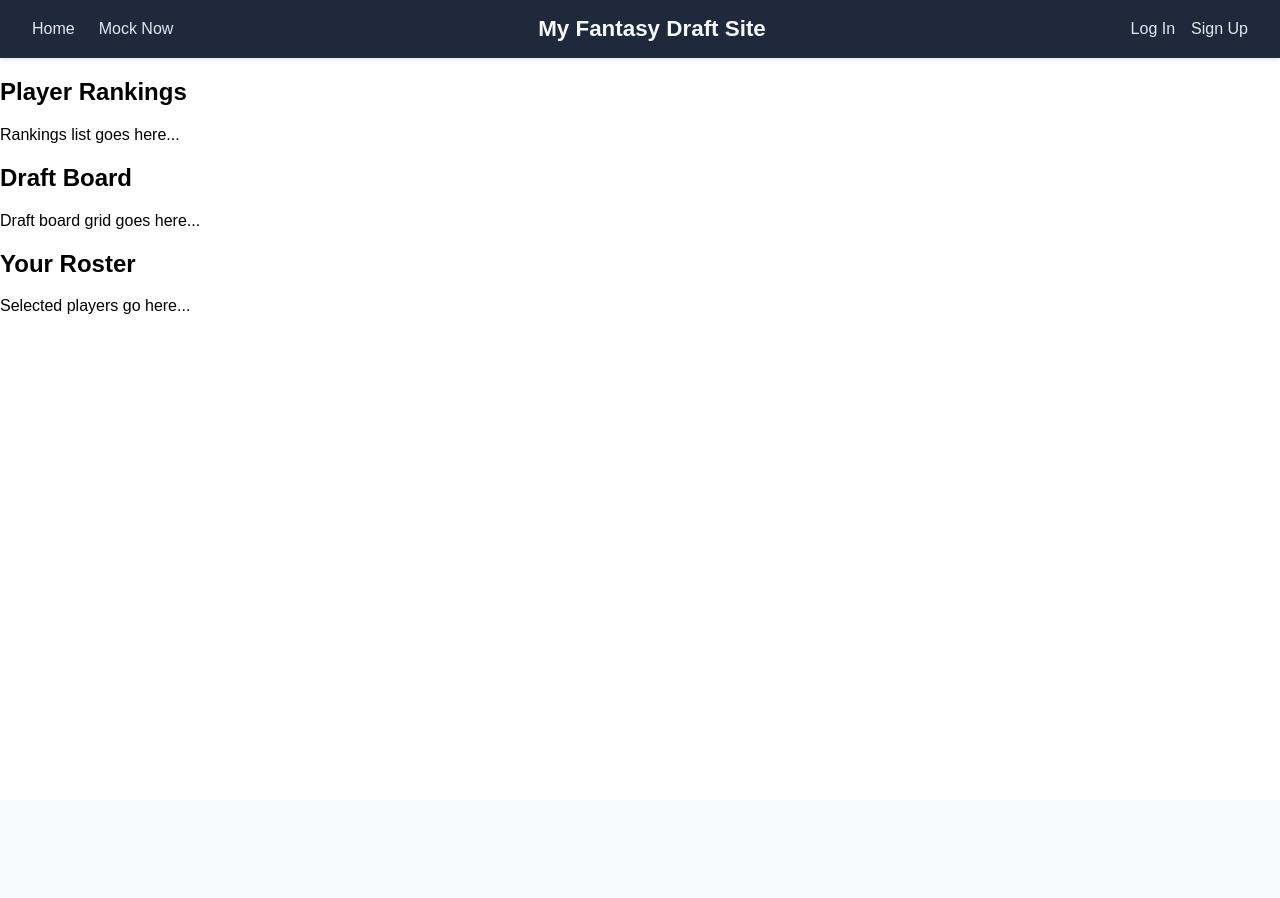
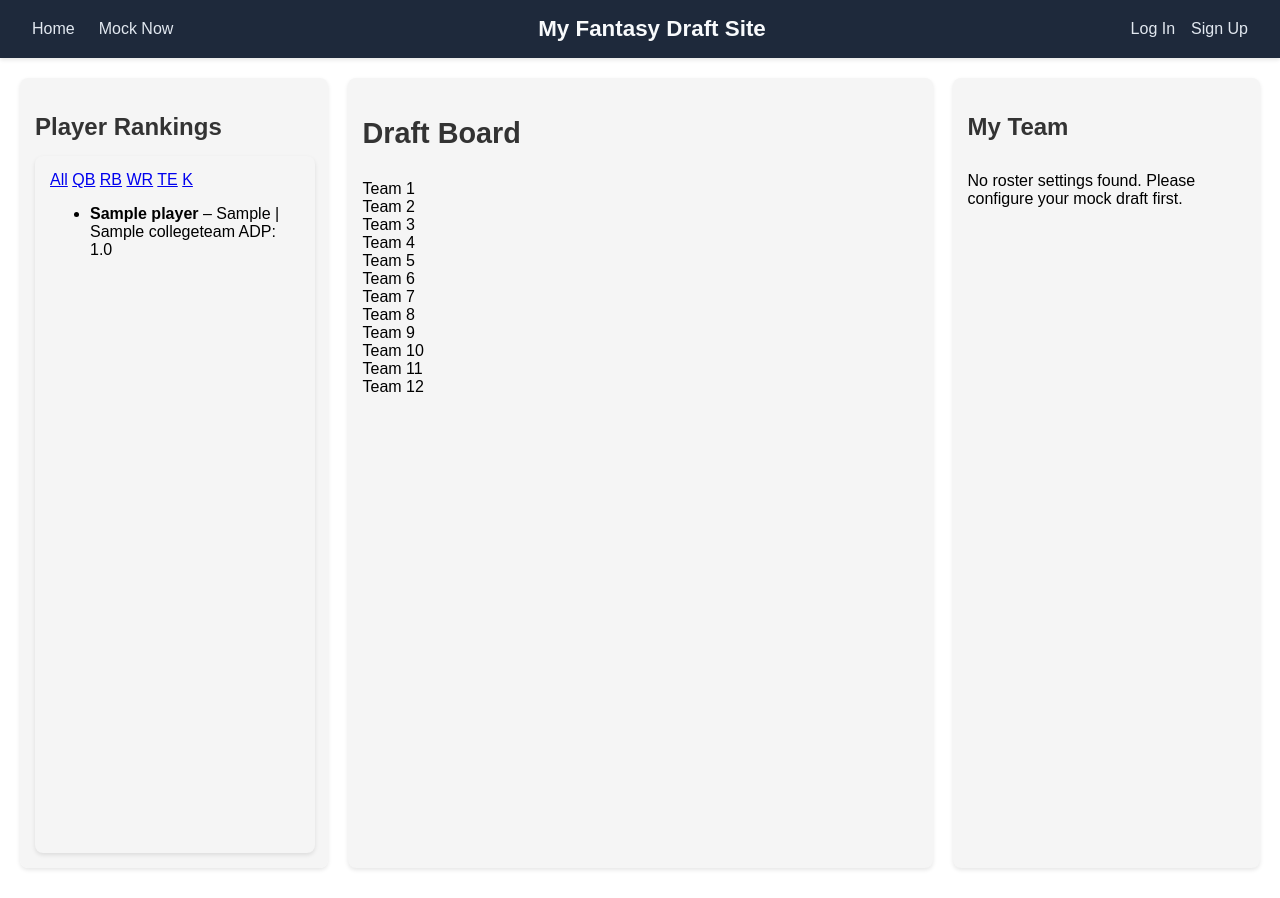
Before and after one commit to wyattwooden/cfb-mock-draft, a Django app: page /mock/draft in a window 1280 px wide. Before the commit the page ends 314 px from the top, so only its background shows below. Run offline with Django 5.2, Linux system fonts and the light colour scheme; tables that the repository leaves empty hold one stand-in row (values such as "Sample post").

Commit message:
improved draft_board.html: players load onto player rankings column, draft board calc rounds based on roster size user picks, my team column includes correct roster size

```diff
--- a/draft/forms.py
+++ b/draft/forms.py
@@ -13,4 +13,4 @@ class MockDraftSettingsForm(forms.Form):
     flex = forms.IntegerField(min_value=0, max_value=10, initial=1)
     k = forms.IntegerField(min_value=0, max_value=4, initial=1)
     dst = forms.IntegerField(min_value=0, max_value=4, initial=1)
-    bench = forms.IntegerField(min_value=0, max_value=20, initial=4)
+    bench = forms.IntegerField(min_value=0, max_value=20, initial=6)
--- /dev/null
+++ b/draft/templatetags/roster_tags.py
@@ -0,0 +1,12 @@
+from django import template
+
+register = template.Library()
+
+@register.filter
+def make_range(value):
+    """Returns a range from 0 to value"""
+    return range(int(value))
+
+@register.filter
+def upper(value):
+    return str(value).upper()
--- a/draft/views.py
+++ b/draft/views.py
@@ -2,6 +2,7 @@
 from django.views.generic import TemplateView, FormView
 from django.urls import reverse_lazy
 from .forms import MockDraftSettingsForm
+from .models import Player
 
 class HomePageView(TemplateView):
     template_name = "home.html"
@@ -31,14 +32,70 @@ class MockSettingsView(FormView):
         self.request.session["mock_settings"] = form.cleaned_data
         return super().form_valid(form)
 
+from django.db.models import F, Value, BooleanField, ExpressionWrapper, Case, When
+
 class MockDraftView(TemplateView):
-    template_name = "mock-draft/draft_board.html" # change html name later
+    template_name = "mock-draft/draft_board.html"
 
     def get_context_data(self, **kwargs):
         context = super().get_context_data(**kwargs)
-        settings = self.request.session.get("mock_settings", {})
-        context["settings"] = settings
+        request = self.request
+
+        settings = request.session.get("mock_settings", {})
+        num_teams = int(settings.get("num_teams", 12))
+
+        num_rounds = sum([
+            int(settings.get("qb", 0)),
+            int(settings.get("rb", 0)),
+            int(settings.get("wr", 0)),
+            int(settings.get("te", 0)),
+            int(settings.get("flex", 0)),
+            int(settings.get("k", 0)),
+            int(settings.get("dst", 0)),
+            int(settings.get("bench", 0)),
+        ])
+
+        draft_board = []
+        for rnd in range(1, num_rounds + 1):
+            row = []
+            for team in range(1, num_teams + 1):
+                pick_number = f"{rnd}.{str(team).zfill(2)}"
+                row.append({
+                    "team": team,
+                    "round": rnd,
+                    "pick": pick_number,
+                    "player": None
+                })
+            draft_board.append(row)
+
+        # 🟨 Position filter from GET
+        selected_position = request.GET.get("position")
+
+        players_qs = Player.objects.all()
+        if selected_position:
+            players_qs = players_qs.filter(position__abbreviation=selected_position)
+
+
+        # Sort by: has_adp DESC, adp ASC, name ASC
+        players = players_qs.annotate(
+            has_adp=Case(
+                When(adp__isnull=False, then=Value(True)),
+                default=Value(False),
+                output_field=BooleanField()
+            )
+        ).order_by('-has_adp', 'adp', 'player_name')
+
+        context.update({
+            "settings": settings,
+            "num_teams": num_teams,
+            "num_rounds": num_rounds,
+            "draft_board": draft_board,
+            "players": players,
+            "selected_position": selected_position,
+        })
         return context
+
+
 
 class DraftHistoryView(TemplateView):
     template_name = "draft_history.html"
--- /dev/null
+++ b/static/css/draft_board.css
@@ -0,0 +1,48 @@
+.draft-container {
+    display: flex;
+    gap: 20px;
+    padding: 20px;
+    height: 100vh;
+    align-items: stretch;
+}
+
+.player-rankings,
+.draft-board,
+.your-roster {
+    display: flex;
+    flex-direction: column;
+    min-width: 250px;
+    background-color: #f5f5f5;
+    padding: 15px;
+    border-radius: 8px;
+    box-shadow: 0 2px 4px rgba(0, 0, 0, 0.1);
+    flex: 1;
+    min-height: 0;
+}
+
+.player-rankings {
+    flex: 1;
+}
+
+.draft-board {
+    flex: 2;
+    min-width: 400px;
+}
+
+.your-roster {
+    flex: 1;
+}
+
+/* Add some basic styling for the content */
+.section-title {
+    font-size: 1.5rem;
+    font-weight: bold;
+    margin-bottom: 15px;
+    color: #333;
+}
+
+/* Make sure the content is scrollable if it overflows */
+.player-rankings, .draft-board, .your-roster {
+    overflow-y: auto;
+    max-height: calc(100vh - 40px);
+}
--- a/templates/base.html
+++ b/templates/base.html
@@ -9,6 +9,7 @@
         <title>{% block title %}Mock Draft{% endblock %}</title>
         <link rel="stylesheet" href="{% static 'css/base.css' %}">
         <link rel="stylesheet" href="{% static 'css/home.css' %}">
+        <link rel="stylesheet" href="{% static 'css/draft_board.css' %}">
     </head>
 
     <body>
--- a/templates/mock-draft/draft_board.html
+++ b/templates/mock-draft/draft_board.html
@@ -1,38 +1,100 @@
 <!DOCTYPE html>
 <!-- templates/mock-draft/draft_board.html -->
-{% extends "base.html" %}
+{% extends 'base.html' %}
+{% load roster_tags %}
 
-{% block title %}Mock Draft{% endblock %}
+{% block title %}Draft Board{% endblock %}
 
 {% block content %}
-<main class="draft-layout">
+<div class="draft-container">
 
-  <!-- Left column: Rankings -->
-  <section class="rankings-panel">
-    <h2>Player Rankings</h2>
-    <!-- Placeholder content -->
-    <div class="rankings-content">
-      <p>Rankings list goes here...</p>
+    <!-- Column 1: Player Rankings -->
+    <div class="player-rankings">
+        <h2 class="section-title">Player Rankings</h2>
+        <div class="player-rankings">
+
+          <div class="position-filter-bar">
+            <a href="?" class="position-filter-button {% if not selected_position %}active{% endif %}">All</a>
+            <a href="?position=QB" class="position-filter-button {% if selected_position == 'QB' %}active{% endif %}">QB</a>
+            <a href="?position=RB" class="position-filter-button {% if selected_position == 'RB' %}active{% endif %}">RB</a>
+            <a href="?position=WR" class="position-filter-button {% if selected_position == 'WR' %}active{% endif %}">WR</a>
+            <a href="?position=TE" class="position-filter-button {% if selected_position == 'TE' %}active{% endif %}">TE</a>
+            <a href="?position=K" class="position-filter-button {% if selected_position == 'K' %}active{% endif %}">K</a>
+          </div>
+
+
+          <ul class="player-list">
+            {% for player in players %}
+              <li class="player-item">
+                <strong>{{ player.player_name }}</strong> – {{ player.position }} | {{ player.team }}
+                <span class="adp">
+                  ADP: {% if player.adp is not None %}{{ player.adp }}{% else %}-{% endif %}
+                </span>
+              </li>
+            {% endfor %}
+          </ul>
+        </div>
     </div>
-  </section>
 
-  <!-- Center column: Draft Board -->
-  <section class="draft-board-panel">
-    <h2>Draft Board</h2>
-    <!-- Placeholder content -->
-    <div class="draft-board-content">
-      <p>Draft board grid goes here...</p>
+
+    <!-- Column 2: Draft Board -->
+    <div class="draft-board">
+        <h2 class="section-title">Draft Board</h2>
+        <div class="draft-board-grid">
+          {% for team_num in num_teams|make_range %}
+            <div class="draft-header">Team {{ team_num|add:1 }}</div>
+          {% endfor %}
+        </div>
+
+        <!-- Draft grid -->
+        {% for round in draft_board %}
+          <div class="draft-board-grid">
+            {% for cell in round %}
+              <div class="draft-cell">
+                {% if cell.player %}
+                  <strong>{{ cell.player.name }}</strong><br>
+                  {{ cell.player.position }} – {{ cell.player.team }}
+                {% else %}
+                  <div class="empty-pick">{{ cell.pick }}</div>
+                {% endif %}
+              </div>
+            {% endfor %}
+          </div>
+        {% endfor %}
     </div>
-  </section>
 
-  <!-- Right column: User Roster -->
-  <section class="roster-panel">
-    <h2>Your Roster</h2>
-    <!-- Placeholder content -->
-    <div class="roster-content">
-      <p>Selected players go here...</p>
+
+    <!-- Column 3: My Team -->
+    <div class="your-roster">
+        <h2 class="section-title">My Team</h2>
+
+        {% if settings %}
+        <div class="team-roster">
+            <h3>Starters</h3>
+            {% for pos, count in settings.items %}
+              {% if pos != 'num_teams' and pos != 'bench' and count > 0 %}
+                  {% for i in count|make_range %}
+                      <div class="roster-spot">
+                          <span class="position-label">{{ pos|upper }}</span>
+                          <span class="player-slot skeleton-loader"></span>
+                      </div>
+                  {% endfor %}
+              {% endif %}
+          {% endfor %}
+
+          <h3>Bench</h3>
+          {% for i in settings.bench|make_range %}
+              <div class="roster-spot">
+                  <span class="position-label">BN</span>
+                  <span class="player-slot skeleton-loader"></span>
+              </div>
+          {% endfor %}
+
+        </div>
+        {% else %}
+        <p>No roster settings found. Please configure your mock draft first.</p>
+        {% endif %}
+
     </div>
-  </section>
-
-</main>
+</div>
 {% endblock %}
```
Also changed, not shown: draft/templatetags/__init__.py (added).
